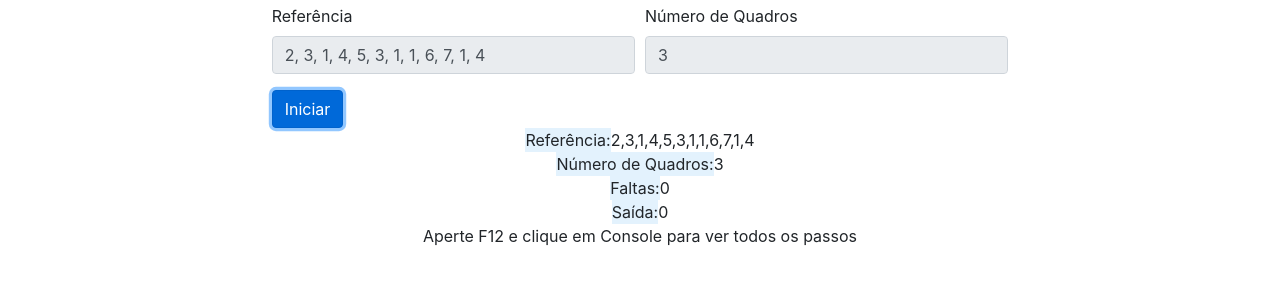
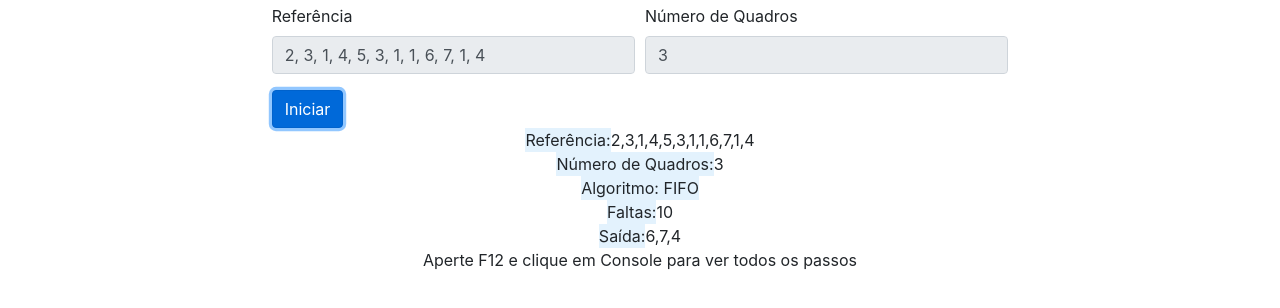
Before and after one commit to lucianoteles/Projeto-SimAlg, a plain HTML site: page index.html in a window 1280 px wide. Both pictures are taken after a click on the button "Iniciar". Shown: the part 62-370 px from the top of the page. Drawn offline with nearby package versions, Linux system fonts and the light colour scheme.

Commit message:
function simulaFIFO was updated

```diff
--- a/index.html
+++ b/index.html
@@ -60,6 +60,9 @@
                <span style="background-color: #e3f2fd;">Número de Quadros: </span><span id="2"></span><br>
             </div>
             <div class="row justify-content-md-center">
+              <span style="background-color: #e3f2fd;">Algoritmo: FIFO</span>
+           </div>
+            <div class="row justify-content-md-center">
                <span style="background-color: #e3f2fd;">Faltas: </span><span id="3"></span><br>
             </div>
             <div class="row justify-content-md-center">
--- a/js/index.js
+++ b/js/index.js
@@ -15,22 +15,68 @@ elBotao.onclick = function () {
 }
 
 function simulaFIFO () {
-    let memoria = [];
-    memoria.length = quadros;
-
-     referencia = [2, 3, 1, 4, 5, 3, 1, 1, 6, 7, 1, 4];
+    referencia = [2, 3, 1, 4, 5, 3, 1, 1, 6, 7, 1, 4];
      quadros = 3;
 
+
+
+    let memoria = [0, 0, 0];
+
+    let x = 0;
     let cont = 0;
 
-    while (cont !== referencia.length){
 
-    cont ++;
-    }
+    while (cont !== 12){
+                while (x !== 12){
+                        for(var i = 0; i < quadros; i++){
+
+
+                                    if(referencia[x] !== memoria[0] && referencia[x] !== memoria[1] && referencia[x] !== memoria[2] ){
+                                        faltas++
+
+                                        if(memoria[0] == 0){
+                                            memoria.push(referencia[x])
+                                            memoria.shift()
+                                            console.log(memoria);
+
+                                        }
+                                        else if(memoria[1] == 0){
+                                            memoria.push(referencia[x])
+                                            memoria.shift()
+                                            console.log(memoria);
+
+                                        }
+                                        else if(memoria[2] == 0){
+                                            memoria.push(referencia[x])
+                                            memoria.shift()
+                                            console.log(memoria);
+
+                                        }
+                                        else if(referencia[x] !== memoria[0] || referencia[x] !== memoria[1]||referencia[x] !== memoria[2]) {
+                                            memoria.shift()
+                                            memoria.push(referencia[x])
+                                            console.log(memoria);
+                                        }
+                                    }
+
+
+                                }
+                                x++
+                        }
+
+
+                        cont ++
+            }
+
+
+
+
+    saida = memoria
 
     document.getElementById("1").innerHTML = referencia;
     document.getElementById("2").innerHTML = quadros;
     document.getElementById("3").innerHTML = faltas;
     document.getElementById("4").innerHTML = saida;
     document.getElementById("5").innerHTML = "Aperte F12 e clique em Console para ver todos os passos";
+
 }
```
